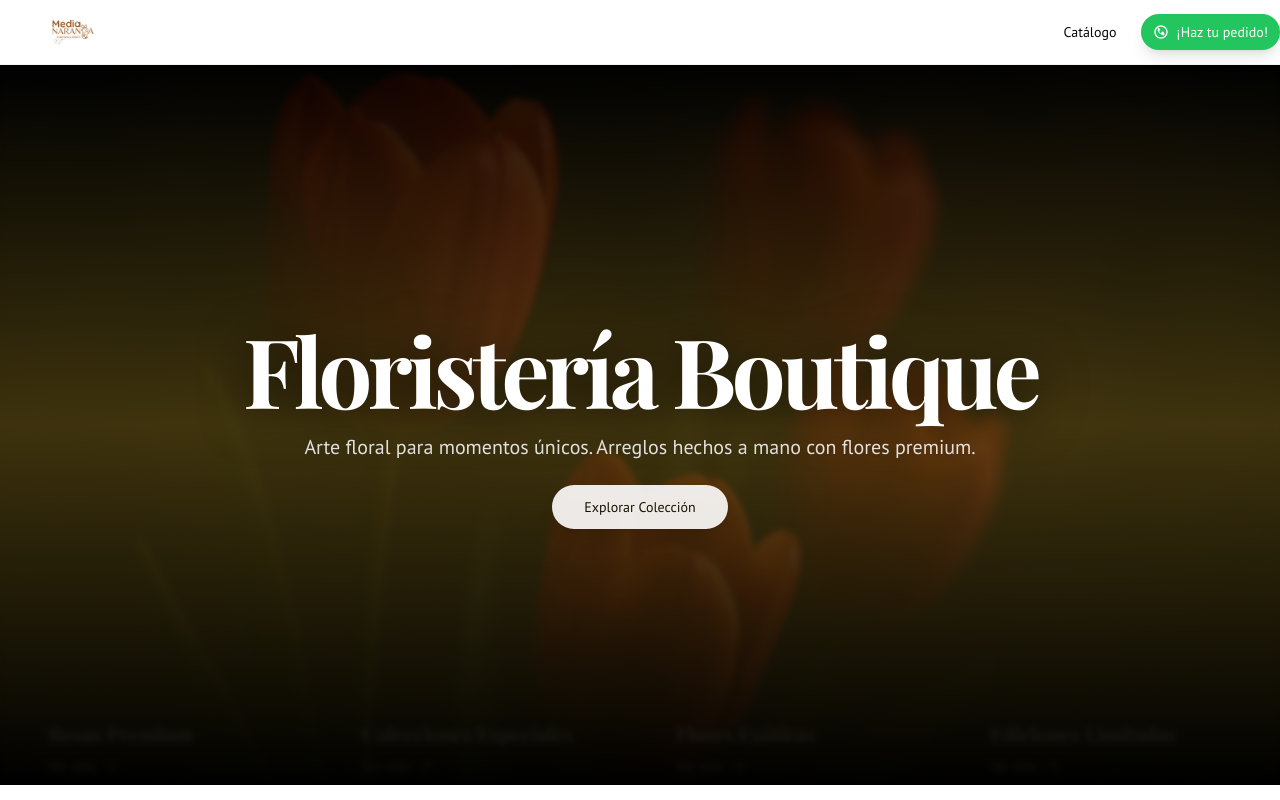
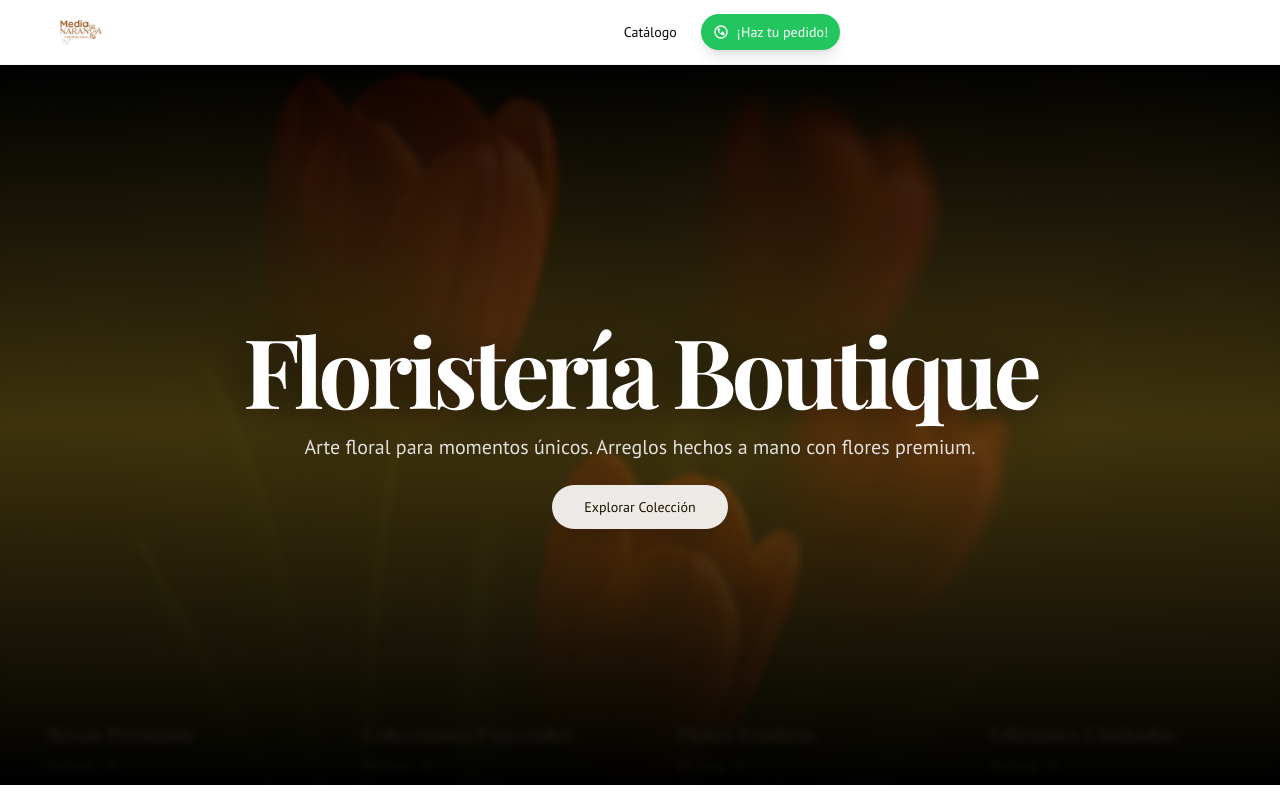
Before and after one commit to FelipeJaramillo514/MEDIA-NARANJA, a Next.js app in the folder MEDIA-NARANJA-main/: page / in a window 1280 px wide. Shown: the top 800 px of the page. Built offline with nearby package versions, Linux system fonts and the light colour scheme.

Commit message:
Refactor code structure for improved readability and maintainability

```diff
--- a/MEDIA-NARANJA-main/src/components/landing/header.tsx
+++ b/MEDIA-NARANJA-main/src/components/landing/header.tsx
@@ -16,23 +16,23 @@ export default function Header() {
   const [isOpen, setIsOpen] = React.useState(false);
 
   return (
-    <header className="sticky top-0 z-50 w-full border-b border-border/40 bg-background/95 backdrop-blur supports-[backdrop-filter]:bg-background/60">
-      <div className="container flex h-16 max-w-7xl items-center justify-between">
-        <Link href="#" className="flex items-center gap-3" prefetch={false}>
-          <div className="relative h-10 w-36">
+    <header className="sticky top-0 z-50 w-full border-b border-border/40 bg-background/95 backdrop-blur supports-[backdrop-filter]:bg-background/70">
+      <div className="container flex h-16 max-w-7xl items-center justify-between gap-6">
+        <Link href="#" className="flex items-center gap-2" prefetch={false}>
+          <div className="relative h-10 w-32 sm:w-40">
             <Image
               src={logoSrc}
               alt="Media Naranja logo"
               fill
               className="object-contain"
-              sizes="144px"
+              sizes="(max-width: 640px) 128px, 160px"
               priority
             />
           </div>
           <span className="sr-only">MEDIA NARANJA</span>
         </Link>
-        <div className="flex items-center gap-4">
-          <nav className="hidden md:flex gap-6 text-sm font-medium items-center">
+        <div className="flex items-center gap-4 flex-1 justify-end">
+          <nav className="hidden md:flex gap-6 text-sm font-medium items-center flex-1 justify-center">
             {navLinks.map((link) => (
               <Link key={link.href} href={link.href} className="transition-colors hover:text-primary" prefetch={false}>
                 {link.label}
```
Also changed, not shown: 2 other files (tests, documents, lock files or other folders).
